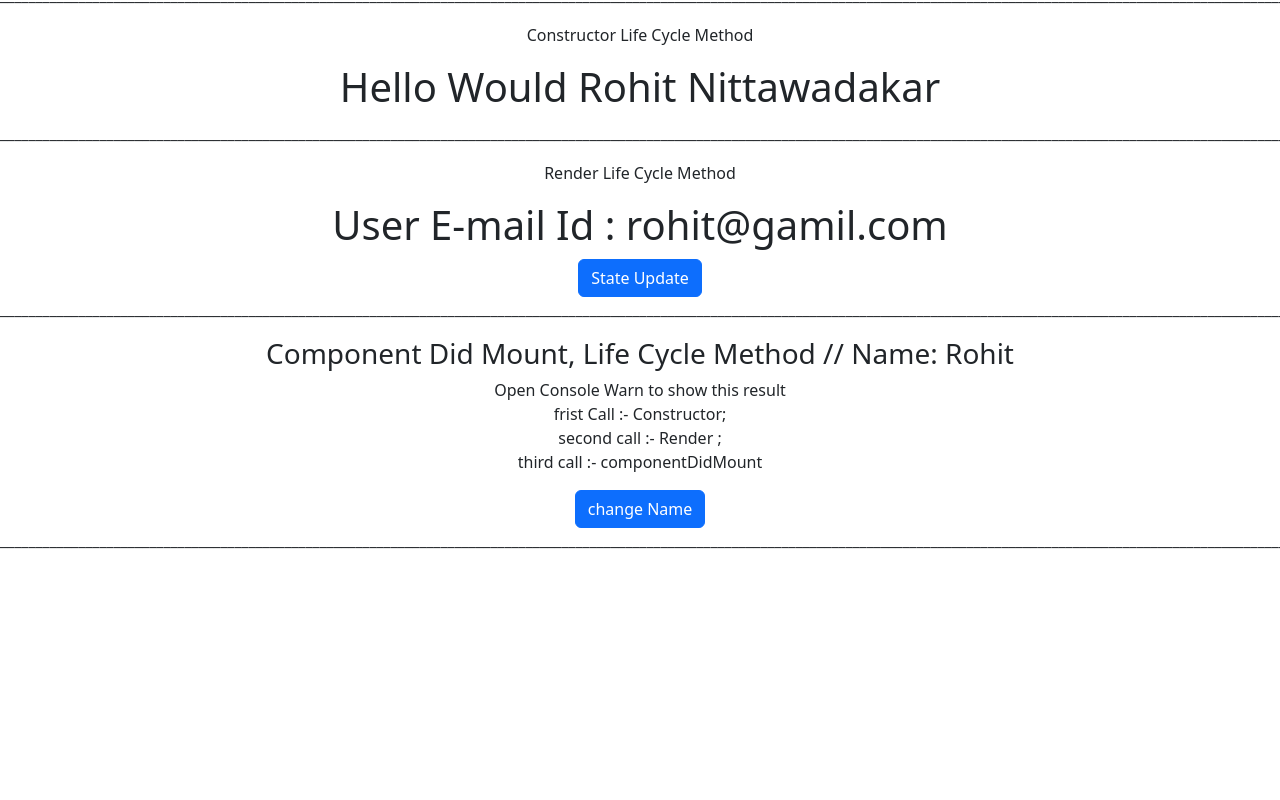
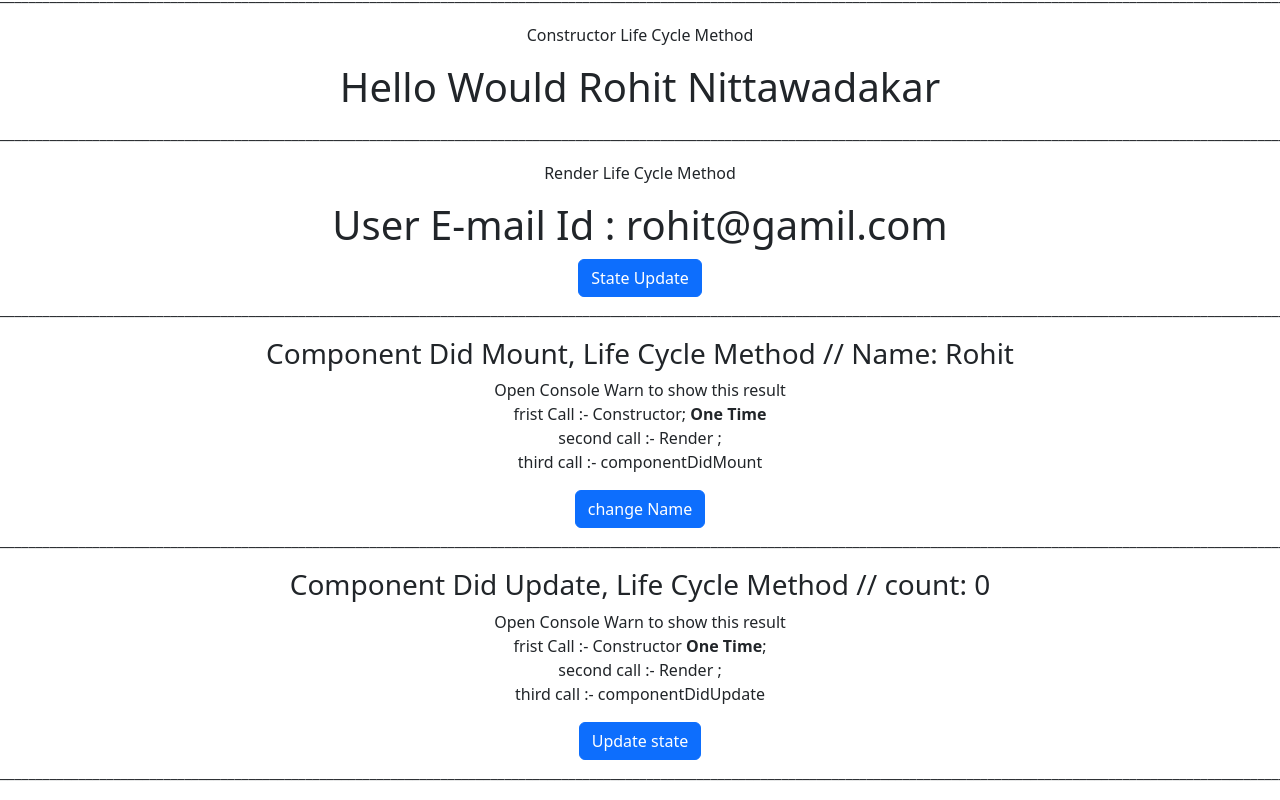
Before and after one commit to Rohit3920/React-practise, a React (Create React App) app: page / in a window 1280 px wide. Shown: the part 2302-3102 px from the top of the page. Before the commit the page ends 2870 px from the top, so only its background shows below. Built offline with nearby package versions, Linux system fonts and the light colour scheme.

Commit message:
Component Did Update, Life Cycle Method

```diff
--- a/src/App.js
+++ b/src/App.js
@@ -18,6 +18,7 @@ import ConstructorLCM from './Component/ConstructorLCM';
 import RenderLCM from './Component/RenderLCM';
 import ComponentDidMountCls from './Component/ComponentDidMountCls';
 import Random from './Component/Random';
+import ComponentDidUpdateCls from './Component/ComponentDidUpdateCls';
 
 function App() {
 
@@ -91,7 +92,9 @@ function App() {
 
       <p>_____________________________________________________________________________________________________________________________________________________________________________________________________________</p>
 
+    <ComponentDidUpdateCls />
 
+    <p>_____________________________________________________________________________________________________________________________________________________________________________________________________________</p>
       {/* <BrowserRouter >
     <Routes>
       <Route path= "/" element={<h1>Hello Router </h1>}/>
--- a/src/Component/ComponentDidMountCls.js
+++ b/src/Component/ComponentDidMountCls.js
@@ -22,7 +22,7 @@ class ComponentDidMountCls extends Component {
             <div>
                 <h3>Component Did Mount, Life Cycle Method // Name: {this.state.name}</h3>
                 <p>Open Console Warn to show this result  <br />
-                    frist Call :- Constructor; <br />
+                    frist Call :- Constructor; <b>One Time</b><br />
                     second call :- Render ; <br />
                     third call :- componentDidMount
                 </p>
--- /dev/null
+++ b/src/Component/ComponentDidUpdateCls.js
@@ -0,0 +1,41 @@
+import { Component } from "react";
+import { Button } from "react-bootstrap";
+
+
+class ComponentDidUpdateCls extends Component {
+    constructor() {
+        super();
+        console.warn("Component Did Update, Constructor");
+        this.state = {
+            count: 0,
+        }
+    };
+
+    componentDidUpdate(preProps, preState, snapshot) {
+        console.log("ComponentDidUpdate call", preState.count, this.state.count)
+
+        preState.count === this.state.count && alert("data is already same")
+
+    }
+
+    render() {
+        console.warn("Component Did Update, Render Call")
+
+        return (
+            <div>
+                <h3>Component Did Update, Life Cycle Method // count: {this.state.count}</h3>
+
+                <p>Open Console Warn to show this result  <br />
+                    frist Call :- Constructor <b>One Time</b>; <br />
+                    second call :- Render ; <br />
+                    third call :-  componentDidUpdate
+                </p>
+
+                <Button onClick={()=> {this.setState({count:1})}}>Update state</Button>
+            </div>
+        )
+    }
+
+}
+
+export default ComponentDidUpdateCls;
```
